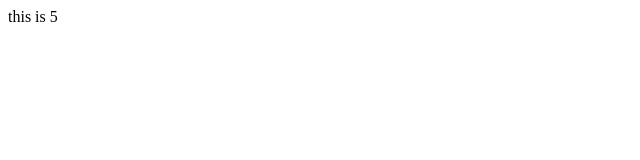
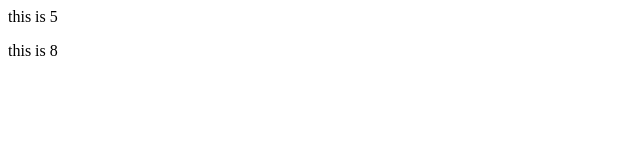
Before and after one commit to Naman1000/abc1, a plain HTML site: page index.html in a window 1280 px wide. Shown: the full height of the page, 0-640 px from the left. Drawn offline with Linux system fonts and the light colour scheme.

Commit message:
new feature added

```diff
--- a/index.html
+++ b/index.html
@@ -1 +1,2 @@
 <p>this is 5</p>
+<p>this is 8</p>
```
